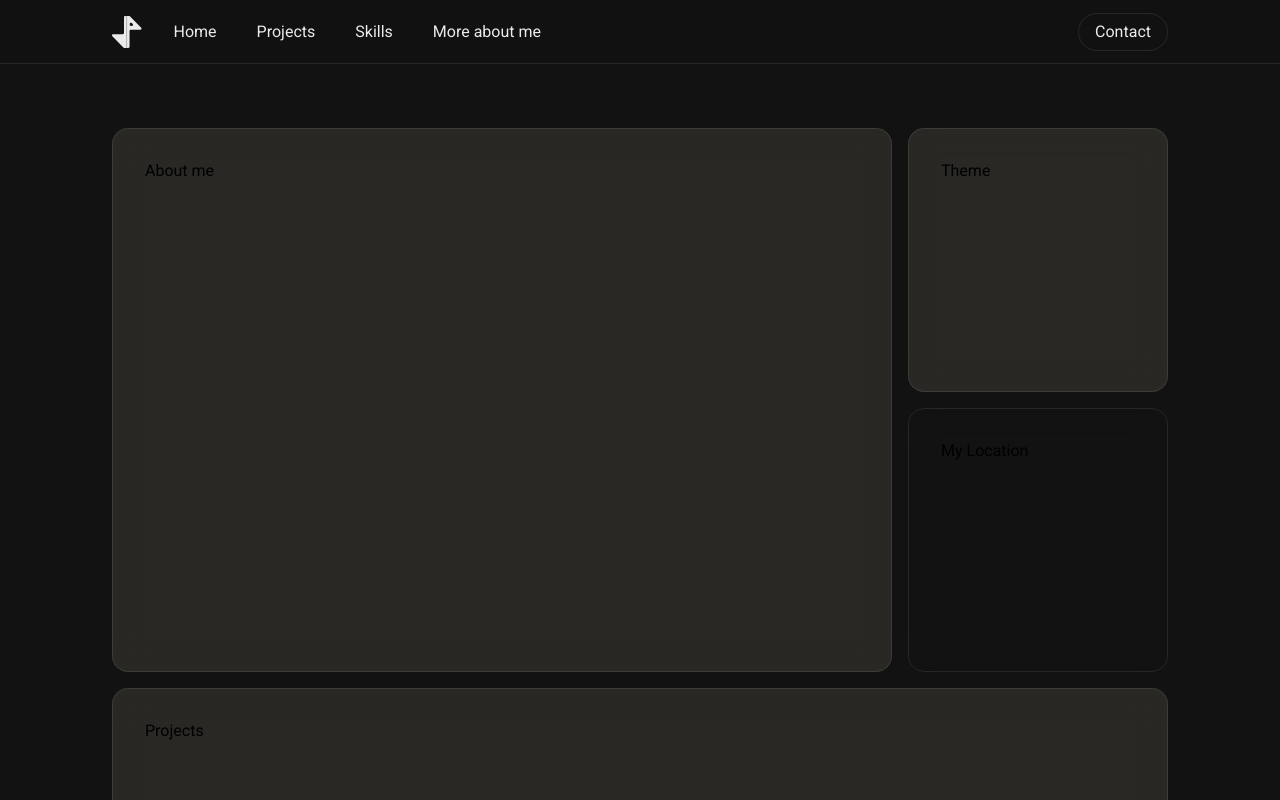
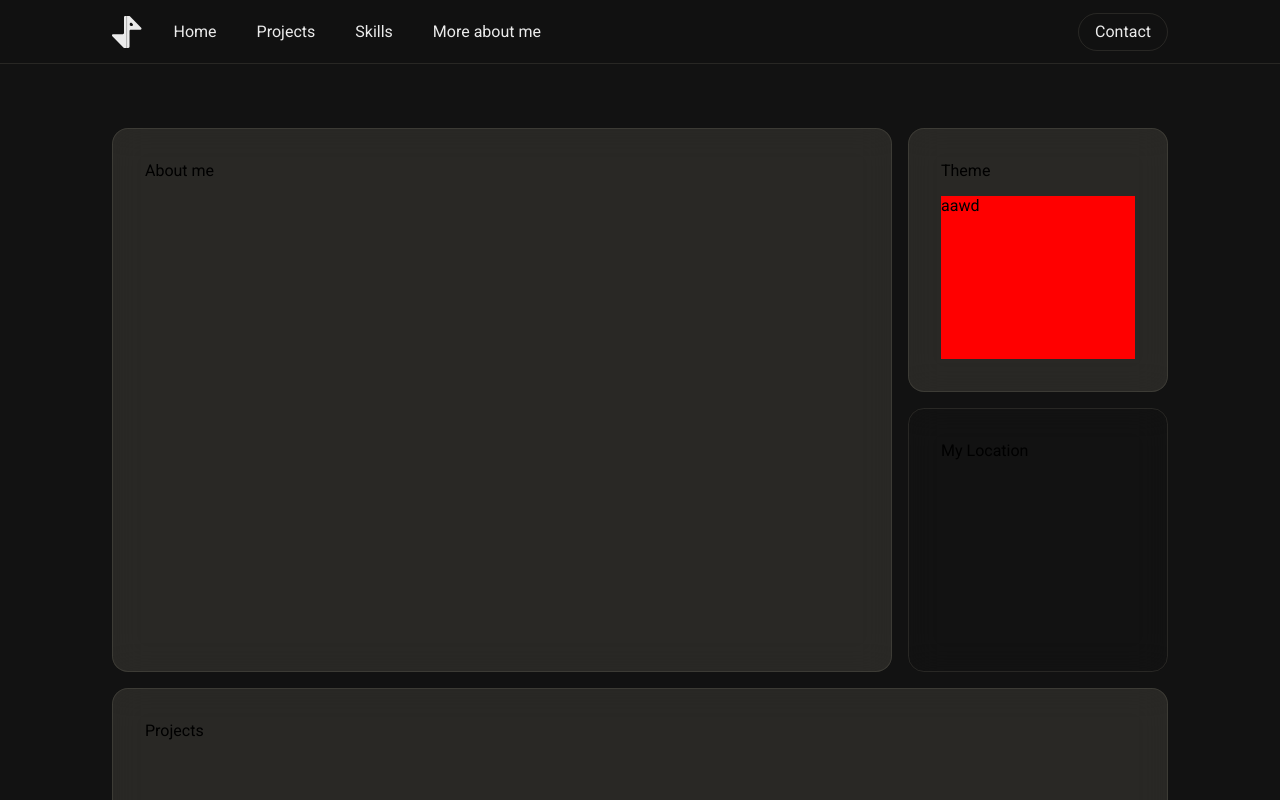
Before and after one commit to j4b1er/Portfolio, a Next.js app: page / in a window 1280 px wide. Shown: the top 800 px of the page. Built offline with nearby package versions, Linux system fonts and the light colour scheme.

Commit message:
Working on Theme component

```diff
--- a/src/ui/grid-items/color-theme.tsx
+++ b/src/ui/grid-items/color-theme.tsx
@@ -1,5 +1,14 @@
 import styles from "@/ui/grid-items/grid-item.module.css";
 
 export default function ColorTheme() {
-  return <div className={`${styles.gridItem} ${styles.colorTheme}`}>Theme</div>;
+  return (
+    <div className={`${styles.gridItem} ${styles.colorTheme}`}>
+      <div className={`${styles.flexContainer}`}>
+        <div className={`${styles.colorTheme__header}`}>
+          <h3>Theme</h3>
+        </div>
+        <div className={`${styles.colorTheme__content}`}>aawd</div>
+      </div>
+    </div>
+  );
 }
--- a/src/ui/grid-items/grid-item.module.css
+++ b/src/ui/grid-items/grid-item.module.css
@@ -8,7 +8,26 @@
   border: 1px solid rgba(var(--color-primary-100-rgb), 0.1);
 }
 
-/* later on change to grid-template-areas */
+/* Flex for the item to hold in a column flow a header and a content */
+.flexContainer {
+  height: 100%;
+  overflow: hidden;
+
+  display: flex;
+  gap: 1rem;
+  flex-flow: column nowrap;
+  justify-content: space-between;
+}
+
+/* Grid for the item to hold header content and aside */
+.gridContainer {
+  height: 100%;
+  overflow: hidden;
+
+  display: grid;
+  gap: 1rem;
+}
+
 .aboutMe {
   grid-area: about;
 }
@@ -17,6 +36,23 @@
   grid-area: theme;
 
   min-width: 260px;
+}
+
+.colorTheme__header {
+  display: flex;
+  gap: 1rem;
+  align-items: center;
+}
+
+.colorTheme__header h3 {
+  font-weight: 400;
+  font-size: 1rem;
+}
+
+.colorTheme__content {
+  height: 100%;
+  width: 100%;
+  background-color: red;
 }
 
 .myLocation {
--- a/src/ui/grid/grid.module.css
+++ b/src/ui/grid/grid.module.css
@@ -1,4 +1,3 @@
-/* later on change to grid-template-areas */
 .grid {
   background-color: transparent;
   max-width: var(--max-width);
```
